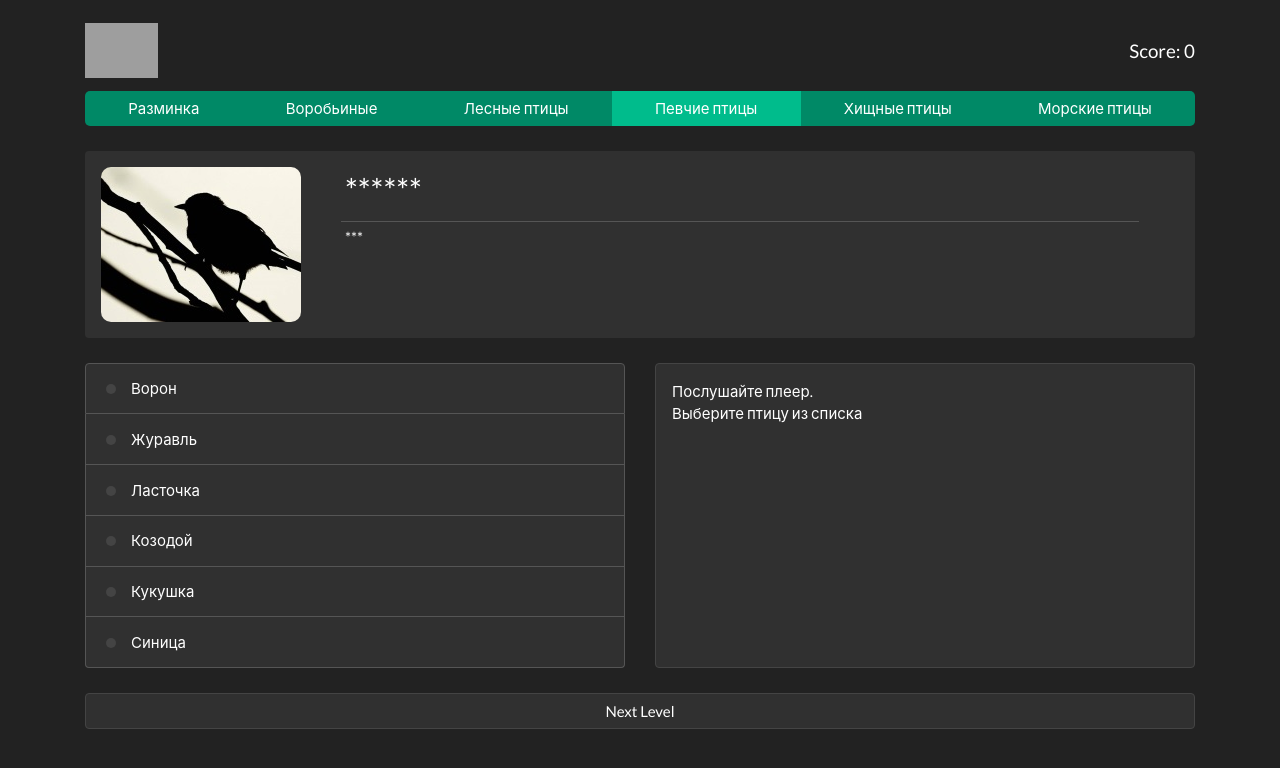
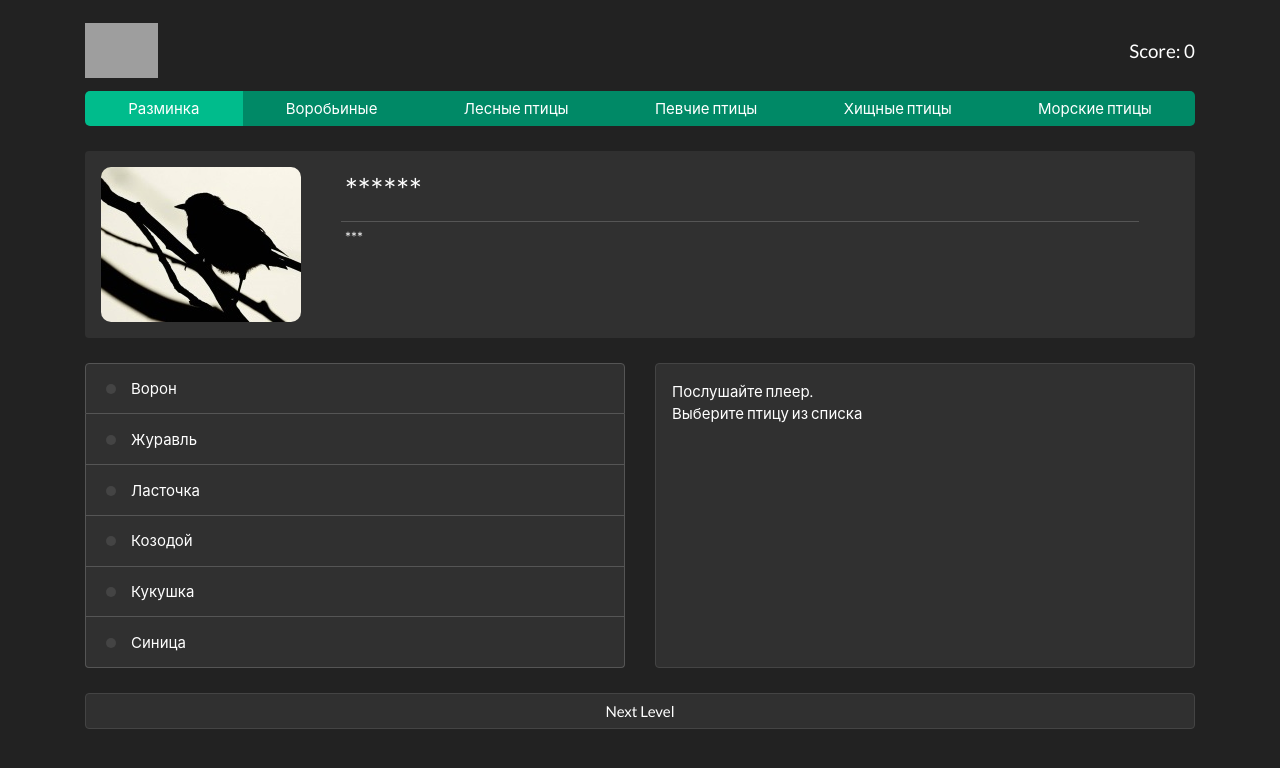
Before and after one commit to Fenixol/songbird, a React app: page / in a window 1280 px wide. Shown: the top 768 px of the page. Built offline with nearby package versions, Linux system fonts and the light colour scheme; grey boxes are pictures that could not be loaded.

Commit message:
fix: show current level in header

```diff
--- a/src/components/app-header/app-header.js
+++ b/src/components/app-header/app-header.js
@@ -2,10 +2,10 @@ import React from 'react';
 import PropTypes from 'prop-types';
 import './app-header.css';
 
-const AppHeader = ({ score = 'wwerwer', birdsGroup }) => {
+const AppHeader = ({ score , birdsGroup, group }) => {
     const groupBirdsList = birdsGroup.map(( item ) =>{
         let classNames = 'page-item';
-        if (item.active) {
+        if (item.id === group) {
             classNames += ' active';
         }
         return (
@@ -29,11 +29,10 @@ const AppHeader = ({ score = 'wwerwer', birdsGroup }) => {
 };
 
 AppHeader.propTypes = {
-    score:PropTypes.number,
+    score:PropTypes.number.isRequired,
+    group:PropTypes.number.isRequired,
     birdsGroup:PropTypes.arrayOf(PropTypes.object).isRequired
 };
-AppHeader.defaultProps = {
-    score: ''
-};
+
 
 export default AppHeader;
--- a/src/index.jsx
+++ b/src/index.jsx
@@ -73,12 +73,12 @@ class App extends React.Component {
     const { activeLevel, score, group, bird, currentBird } = this.state;
     const randBirdsGroup = birdsData[group];
     const birdsGroup = [
-        {groupName : 'Разминка', active: false,  id:1},
-        {groupName: 'Воробьиные', active: false,  id:2},
-        {groupName: 'Лесные птицы', active: false,  id:3},
-        {groupName: 'Певчие птицы', active: true,  id:4},
-        {groupName: 'Хищные птицы', active: false,  id:5},
-        {groupName: 'Морские птицы', active: false,  id:6}
+        {groupName: 'Разминка',  id:0},
+        {groupName: 'Воробьиные', id:1},
+        {groupName: 'Лесные птицы', id:2},
+        {groupName: 'Певчие птицы', id:3},
+        {groupName: 'Хищные птицы', id:4},
+        {groupName: 'Морские птицы', id:5}
     ];
 
     let classNames = 'btn';
```
